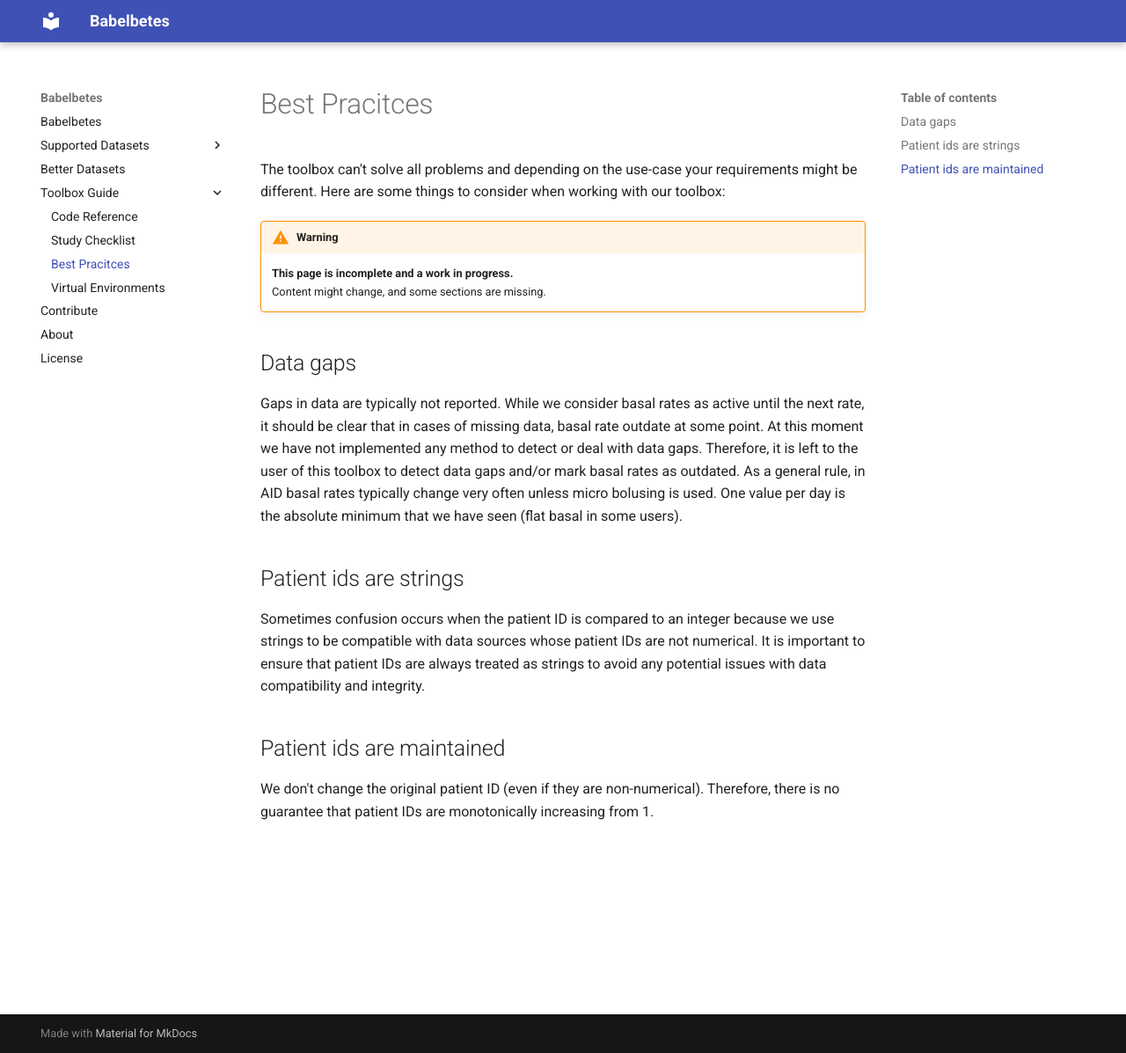
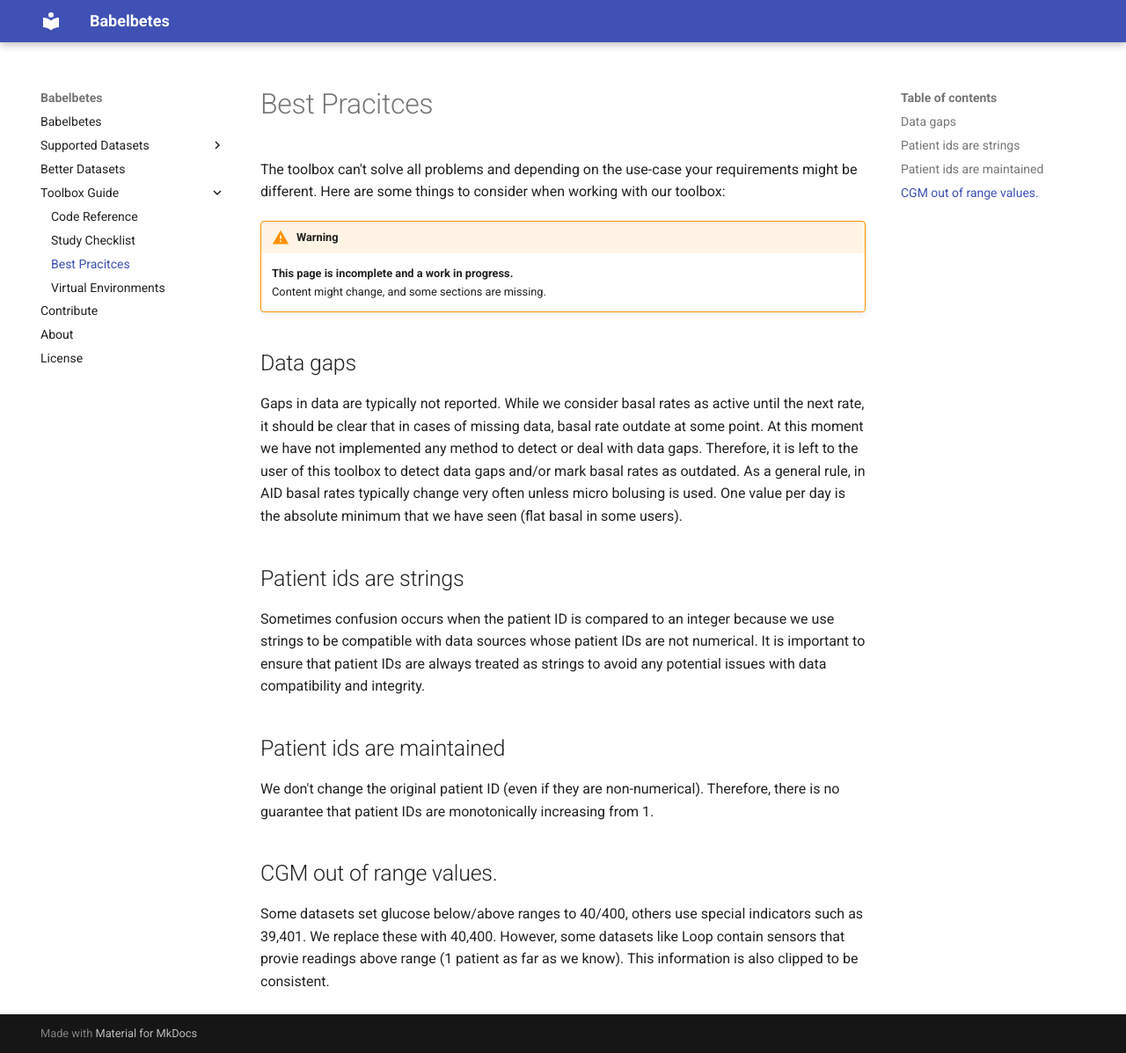
Before and after one commit to nudgebg/egvinsulin, an MkDocs documentation site: the page built from docs/best-practices.md, in a window 1280 px wide and 1197 px high. Shown: the whole window at 88% size. Built offline with MkDocs 1.6.1 and Material for MkDocs 9.7.7, drawn with Linux system fonts in a browser that asks for light colours.

```diff
--- a/docs/best-practices.md
+++ b/docs/best-practices.md
@@ -13,3 +13,6 @@
 
 ## Patient ids are maintained
 We don't change the original patient ID (even if they are non-numerical). Therefore, there is no guarantee that patient IDs are monotonically increasing from 1.
+
+## CGM out of range values.
+Some datasets set glucose below/above ranges to 40/400, others use special indicators such as 39,401. We replace these with 40,400. However, some datasets like Loop contain sensors that provie readings above range (1 patient as far as we know). This information is also clipped to be consistent.
```
Also changed, not shown: docs/data_sets/LOOP.md (+1 -1 lines), 2 other files.
